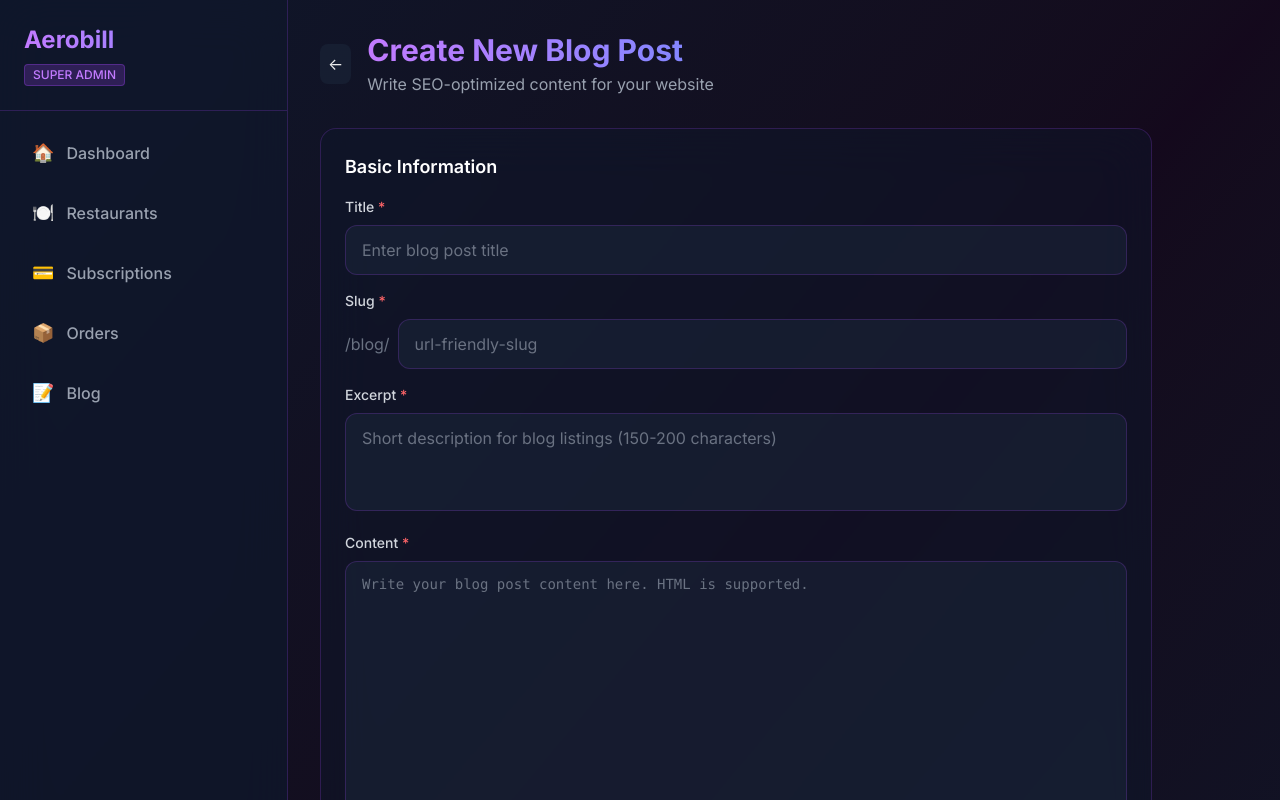
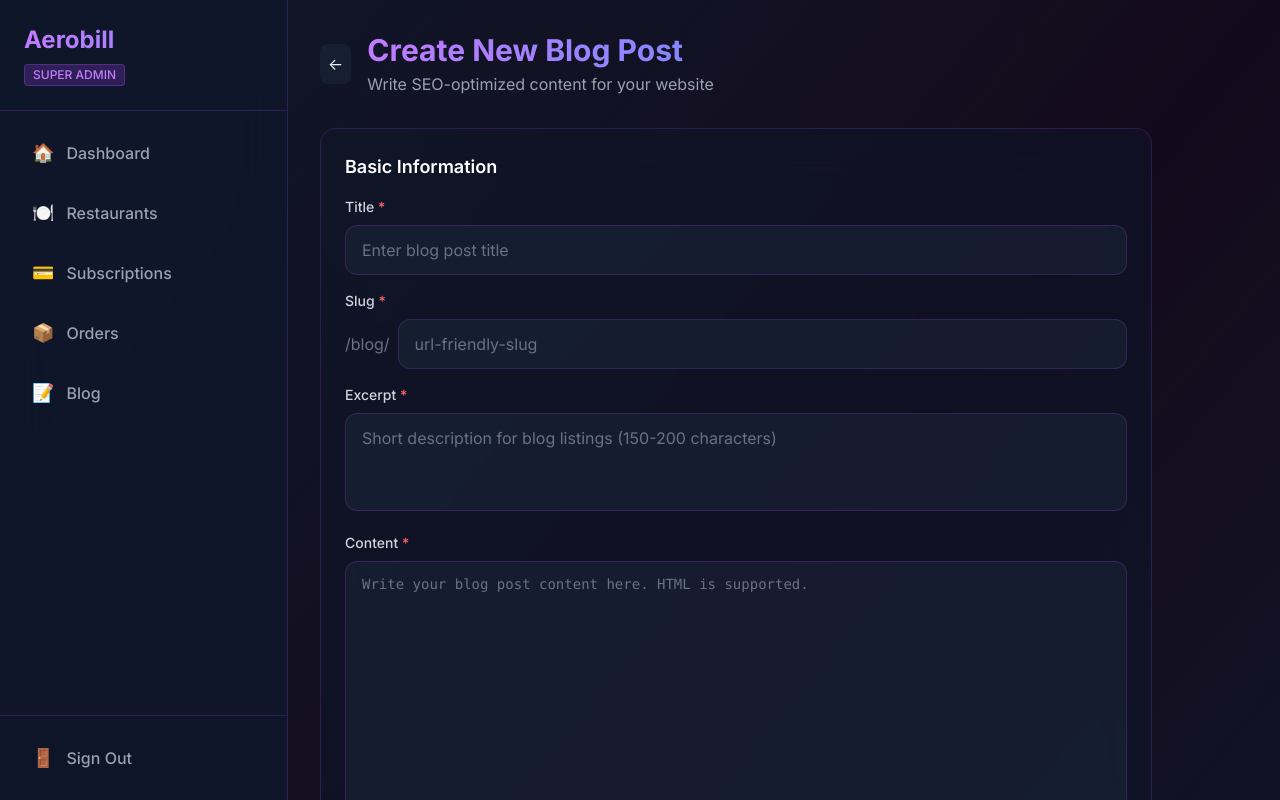
Before and after one commit to Pritam-Pattanaik/aerobill, a Next.js app: page /super-admin/blog/new in a window 1280 px wide. Shown: the top 800 px of the page. Built offline with nearby package versions, Linux system fonts and the light colour scheme; no server answers.

Commit message:
Fix super admin sidebar to have fixed height with sticky positioning

```diff
--- a/app/super-admin/layout.tsx
+++ b/app/super-admin/layout.tsx
@@ -26,7 +26,7 @@ function SuperAdminLayoutContent({ children }: { children: React.ReactNode }) {
     return (
         <div className="min-h-screen flex bg-gradient-to-br from-slate-900 via-purple-950/20 to-slate-900">
             {/* Sidebar */}
-            <aside className="w-72 bg-slate-900/80 backdrop-blur-xl border-r border-purple-500/20 flex flex-col">
+            <aside className="w-72 h-screen sticky top-0 bg-slate-900/80 backdrop-blur-xl border-r border-purple-500/20 flex flex-col">
                 {/* Logo */}
                 <div className="p-6 border-b border-purple-500/20">
                     <h1 className="text-2xl font-bold bg-gradient-to-r from-purple-400 to-indigo-400 bg-clip-text text-transparent">
```
